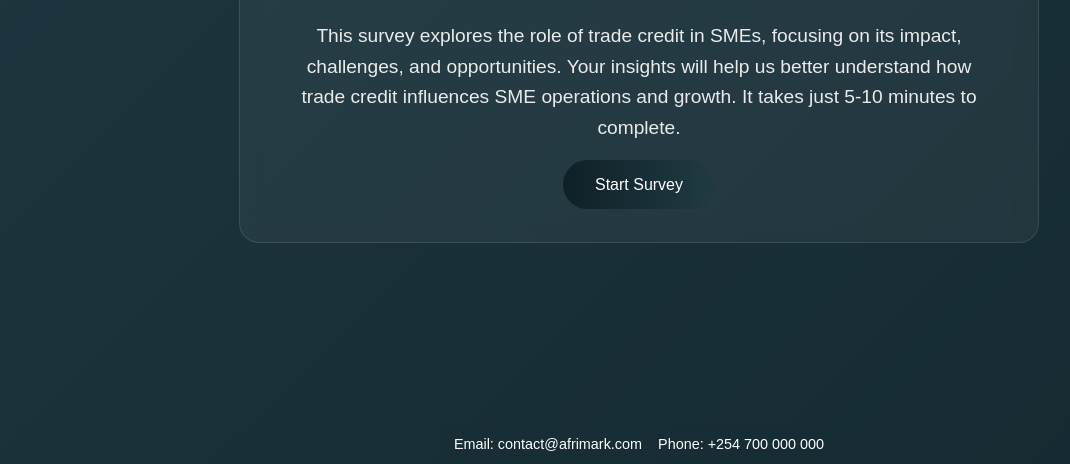
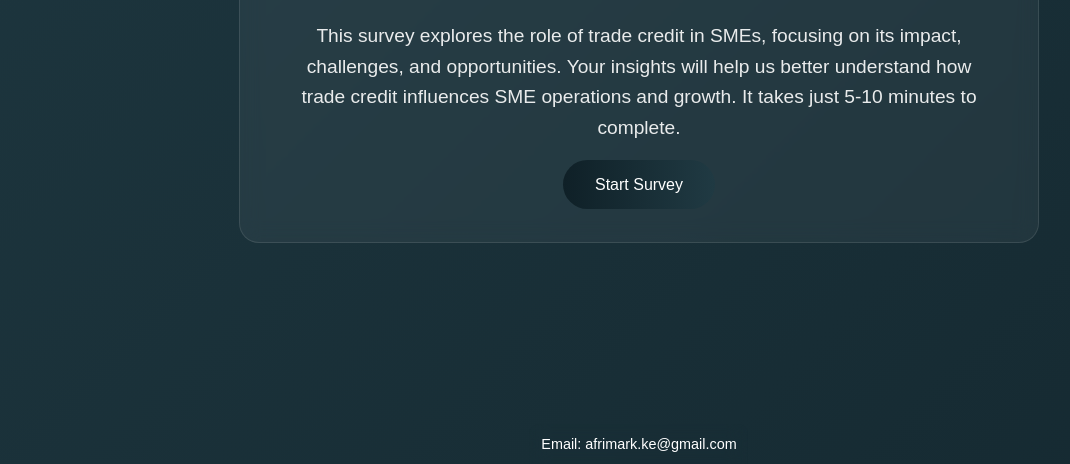
Before and after one commit to Okonu/Afrimark, a plain HTML site: page index.html in a window 1280 px wide. Shown: the part 336-800 px from the top of the page, without its empty margins (1-1071 px from the left). Drawn offline with Linux system fonts and the light colour scheme.

Commit message:
Update index.html

```diff
--- a/index.html
+++ b/index.html
@@ -113,8 +113,7 @@
        </div>
    </div>
    <footer style="max-width:max-content">
-       <div>Email: contact@afrimark.com</div>
-       <div>Phone: +254 700 000 000</div>
+       <div>Email: afrimark.ke@gmail.com</div>
    </footer>
 </body>
 
```
